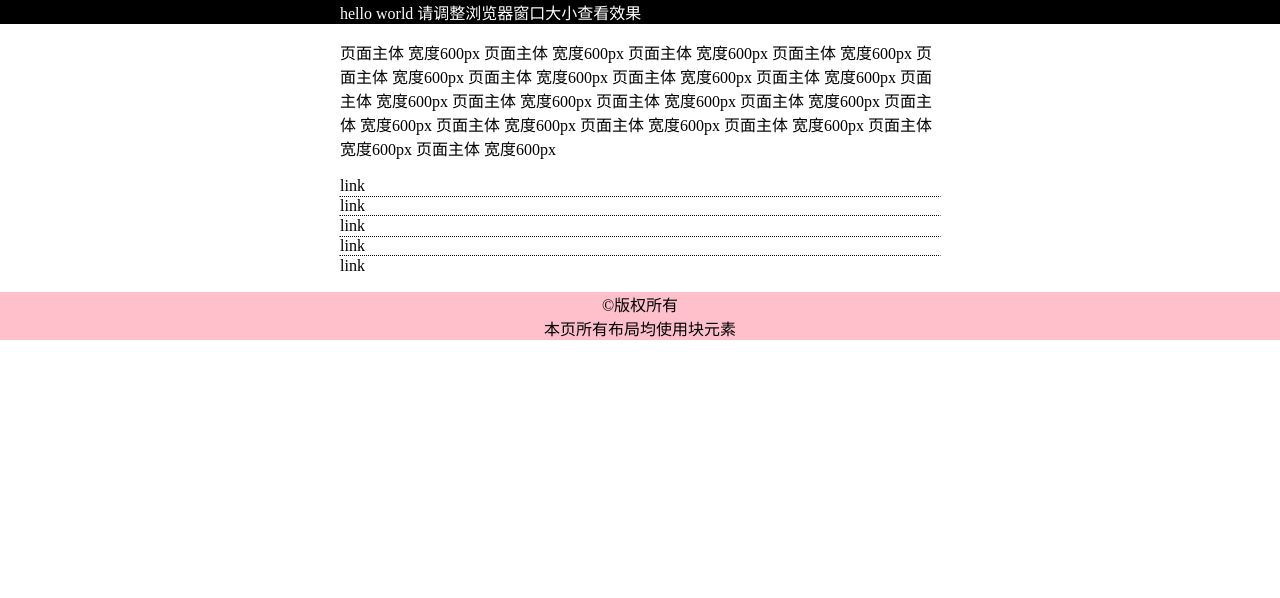
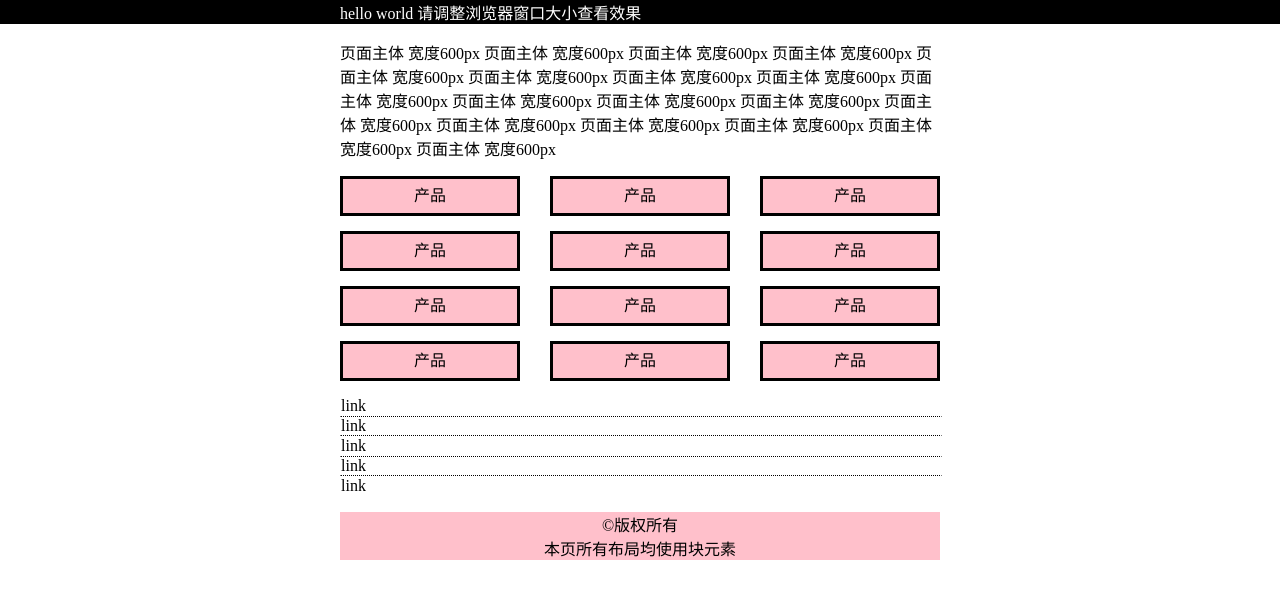
Before and after one commit to SK8DP/miao, a plain HTML site: page css-block-layout.html in a window 1280 px wide. Drawn offline with Linux system fonts and the light colour scheme.

Commit message:
11.17作业

```diff
--- a/css-block-layout.html
+++ b/css-block-layout.html
@@ -23,13 +23,39 @@
       margin: 16px auto;
     }
 
-
+    .cards{
+      margin:auto;
+      padding:0;
+      list-style: none;
+    }
+    .cards li{
+      width: 180px;
+      height: 40px;
+      border:3px solid;
+      box-sizing:border-box;
+      margin-bottom: 15px;
+      text-align:center;
+      line-height:34px;
+      background-color:pink;
+    }
+    .cards li:hover{
+      background-color: red;
+    }
+    .cards li:nth-child(n+5){
+      margin-left: 210px;
+    }
+    .cards li:nth-child(n+9){
+      margin-left: 420px;
+    }
+    .cards li:nth-child(4n+5){
+      margin-top: -220px;
+    }
     .link{
       width: 600px;
       border: 1px dotted transparent;
       margin: 0 auto;
     }
-    .link:nth-child(2n){
+    .first,.second {
        border-bottom-color: black;
        border-top-color: black;
     }
@@ -37,17 +63,37 @@
       background-color:pink;
       text-align: center;
     }
+    main{
+        width: 600px;
+        margin: auto;
+    }
 
   </style>
 </head>
 <body>
   <nav><p class="topic">hello world 请调整浏览器窗口大小查看效果</p></nav>
   <p class="main">页面主体 宽度600px 页面主体 宽度600px 页面主体 宽度600px 页面主体 宽度600px 页面主体 宽度600px 页面主体 宽度600px 页面主体 宽度600px 页面主体 宽度600px 页面主体 宽度600px 页面主体 宽度600px 页面主体 宽度600px 页面主体 宽度600px 页面主体 宽度600px 页面主体 宽度600px 页面主体 宽度600px 页面主体 宽度600px 页面主体 宽度600px 页面主体 宽度600px</p>
-    <p class="link">link</p>
-    <p class="link">link</p>
-    <p class="link">link</p>
-    <p class="link">link</p>
-    <p class="link">link</p>
-    <p class="bottom">©版权所有<br>本页所有布局均使用块元素</p>
+  <main>
+    <ul class="cards">
+      <li>产品</li>
+      <li>产品</li>
+      <li>产品</li>
+      <li>产品</li>
+      <li>产品</li>
+      <li>产品</li>
+      <li>产品</li>
+      <li>产品</li>
+      <li>产品</li>
+      <li>产品</li>
+      <li>产品</li>
+      <li>产品</li>
+    </ul>
+<p class="link">link</p>
+<p class="link first">link</p>
+<p class="link">link</p>
+<p class="link second">link</p>
+<p class="link">link</p>
+<p class="bottom">©版权所有<br>本页所有布局均使用块元素</p>
+  </main>
 
 </body></html>
```
